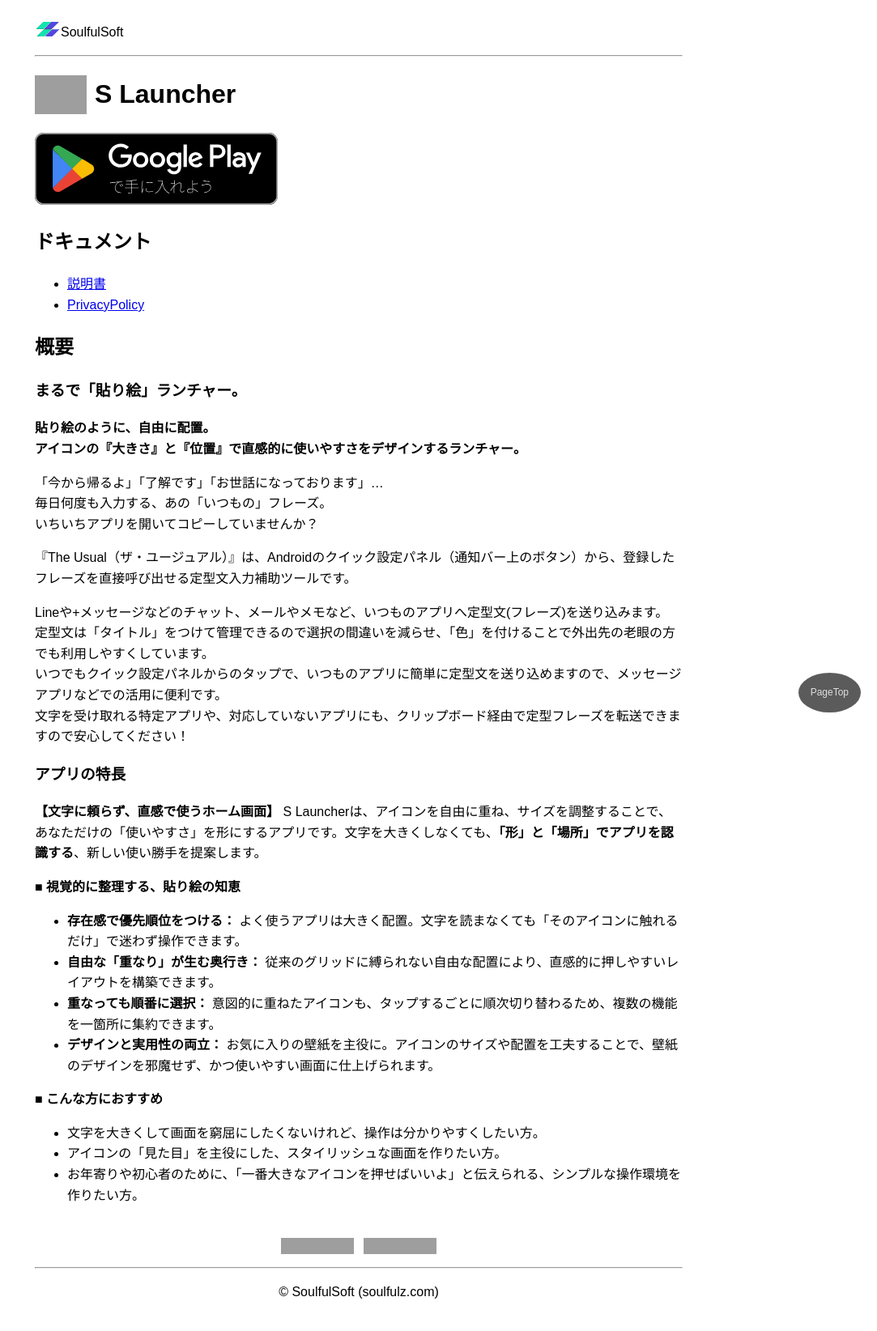
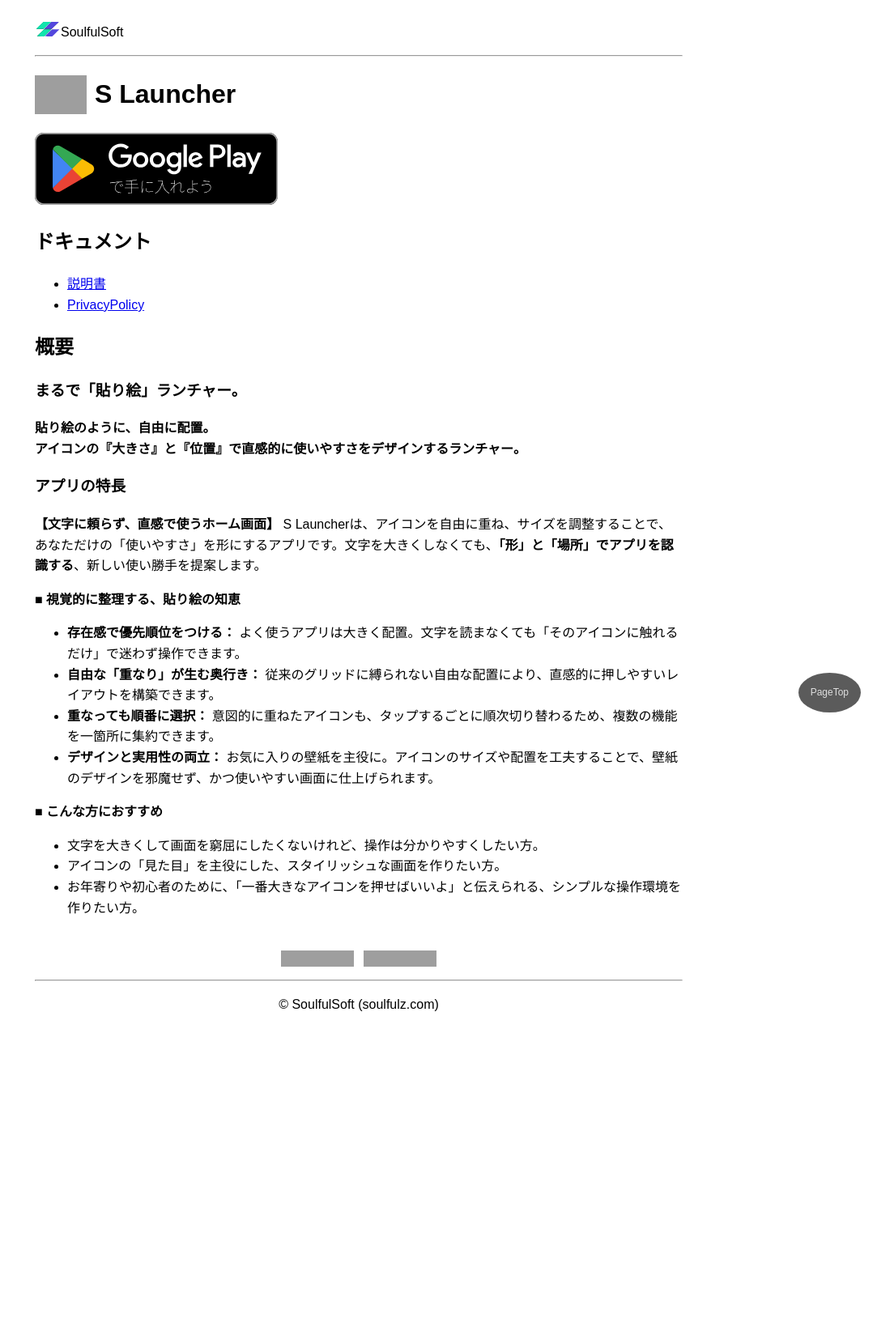
Before and after one commit to SoulfulSoft/soulfulsoft.github.io, a Jekyll site: the page built from soulful_launcher/index.md, in a window 1280 px wide. Shown: the whole page at 81% size, without its empty margins (197-1280 px from the left). Built offline with Jekyll 4.4.1, drawn with Linux system fonts in a browser that asks for light colours; our own code applies the rules of GitHub Pages for plain Markdown files; after the commit the page ends 1289 px from its top, so only the background shows below that; grey boxes are pictures that could not be loaded.

Commit message:
Update index.md

```diff
--- a/soulful_launcher/index.md
+++ b/soulful_launcher/index.md
@@ -23,17 +23,6 @@ topa: ".."
 **貼り絵のように、自由に配置。**
 **アイコンの『大きさ』と『位置』で直感的に使いやすさをデザインするランチャー。**
 
-「今から帰るよ」「了解です」「お世話になっております」…
-毎日何度も入力する、あの「いつもの」フレーズ。
-いちいちアプリを開いてコピーしていませんか？
-
-『The Usual（ザ・ユージュアル）』は、Androidのクイック設定パネル（通知バー上のボタン）から、登録したフレーズを直接呼び出せる定型文入力補助ツールです。
-
-Lineや+メッセージなどのチャット、メールやメモなど、いつものアプリへ定型文(フレーズ)を送り込みます。
-定型文は「タイトル」をつけて管理できるので選択の間違いを減らせ、「色」を付けることで外出先の老眼の方でも利用しやすくしています。
-いつでもクイック設定パネルからのタップで、いつものアプリに簡単に定型文を送り込めますので、メッセージアプリなどでの活用に便利です。
-文字を受け取れる特定アプリや、対応していないアプリにも、クリップボード経由で定型フレーズを転送できますので安心してください！
-
 ### アプリの特長
 
 **【文字に頼らず、直感で使うホーム画面】**
```
